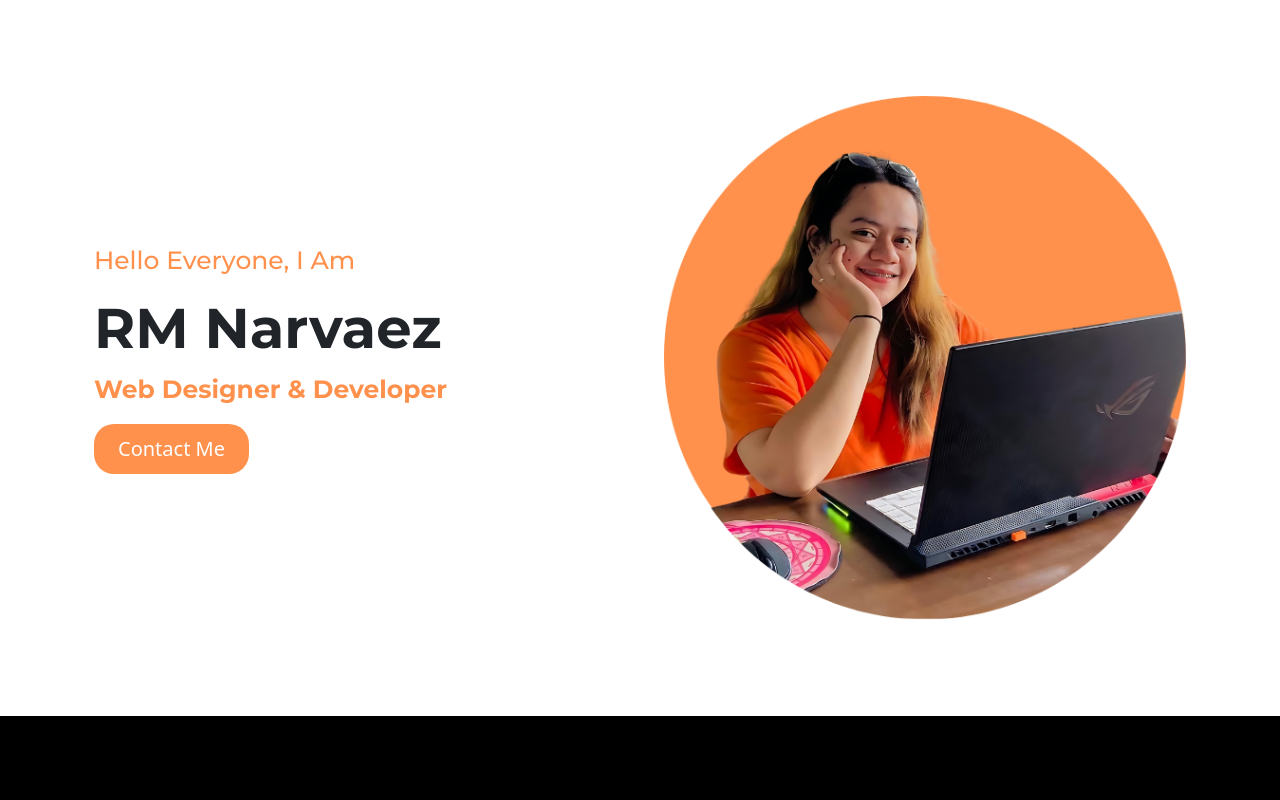
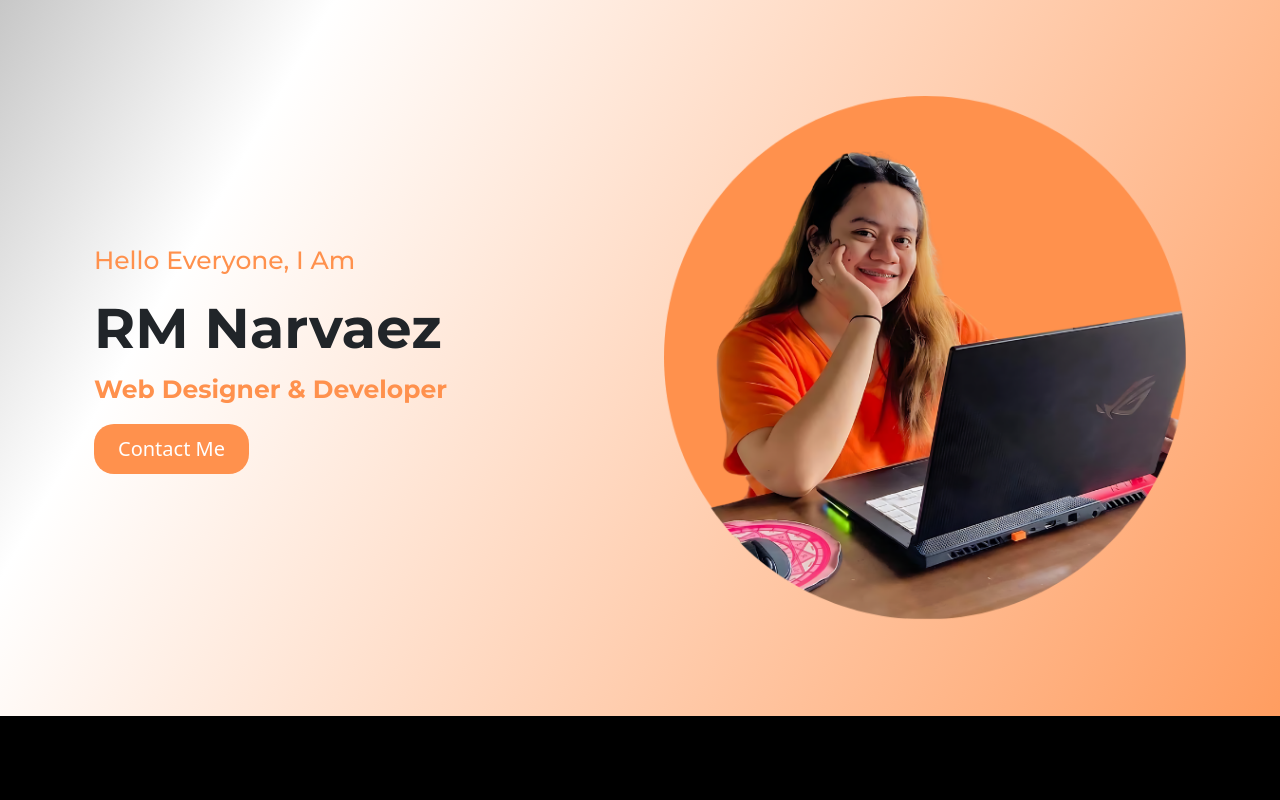
Before and after one commit to Eucarty/my-portfolio, a plain HTML site: page index.html in a window 1280 px wide. Shown: the top 800 px of the page. Drawn offline with nearby package versions, Linux system fonts and the light colour scheme.

Commit message:
Update index.html

```diff
--- a/index.html
+++ b/index.html
@@ -14,7 +14,7 @@
 <body>
 
 
-    <section>
+    <section class="gradient-background">
         <!-- Hero -->
         <div class="container col-xxl-8 px-4 py-5">
             <div class="row flex-lg-row-reverse align-items-center g-5 py-5">
```
